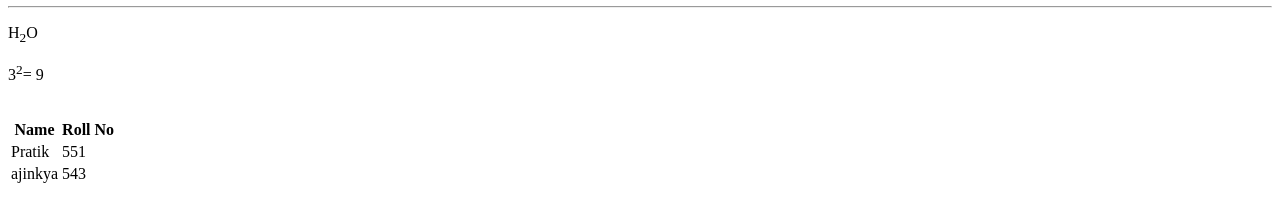
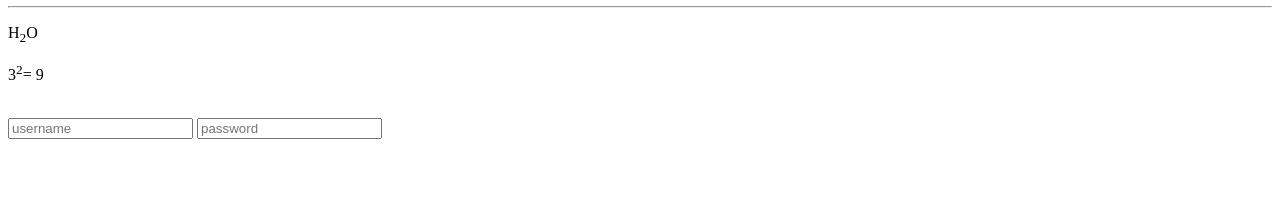
Before and after one commit to pratikpawar10/projacet-1, a plain HTML site: page index.html in a window 1280 px wide. Shown: the part 352-574 px from the top of the page. Drawn offline with Linux system fonts and the light colour scheme.

Commit message:
added username &password

```diff
--- a/index.html
+++ b/index.html
@@ -30,7 +30,12 @@
     <br/>
 
 
-    <table>
+    <!---<table>
+        <caption>
+            student data
+        </caption>
+
+
         <tr>
             <th>
                 Name
@@ -55,9 +60,13 @@
                 543
             </td>
         </tr>
-    </table>
+    </table>--->
 
 
+    <form action="/action.php">
+        <input type="text" placeholder="username">
+        <input type="password" placeholder="password">
+    </form>
 
 </body>
 </html>
```
